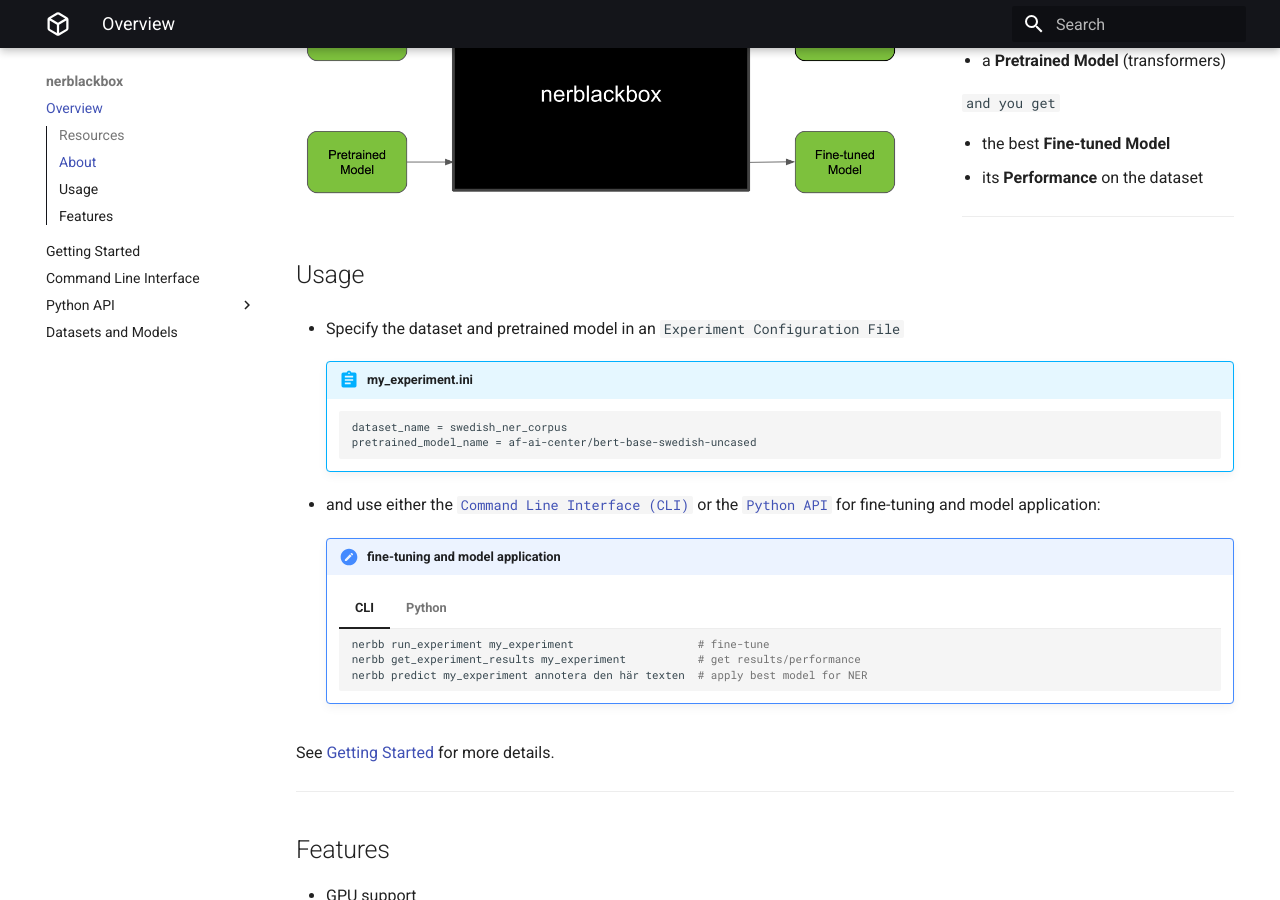
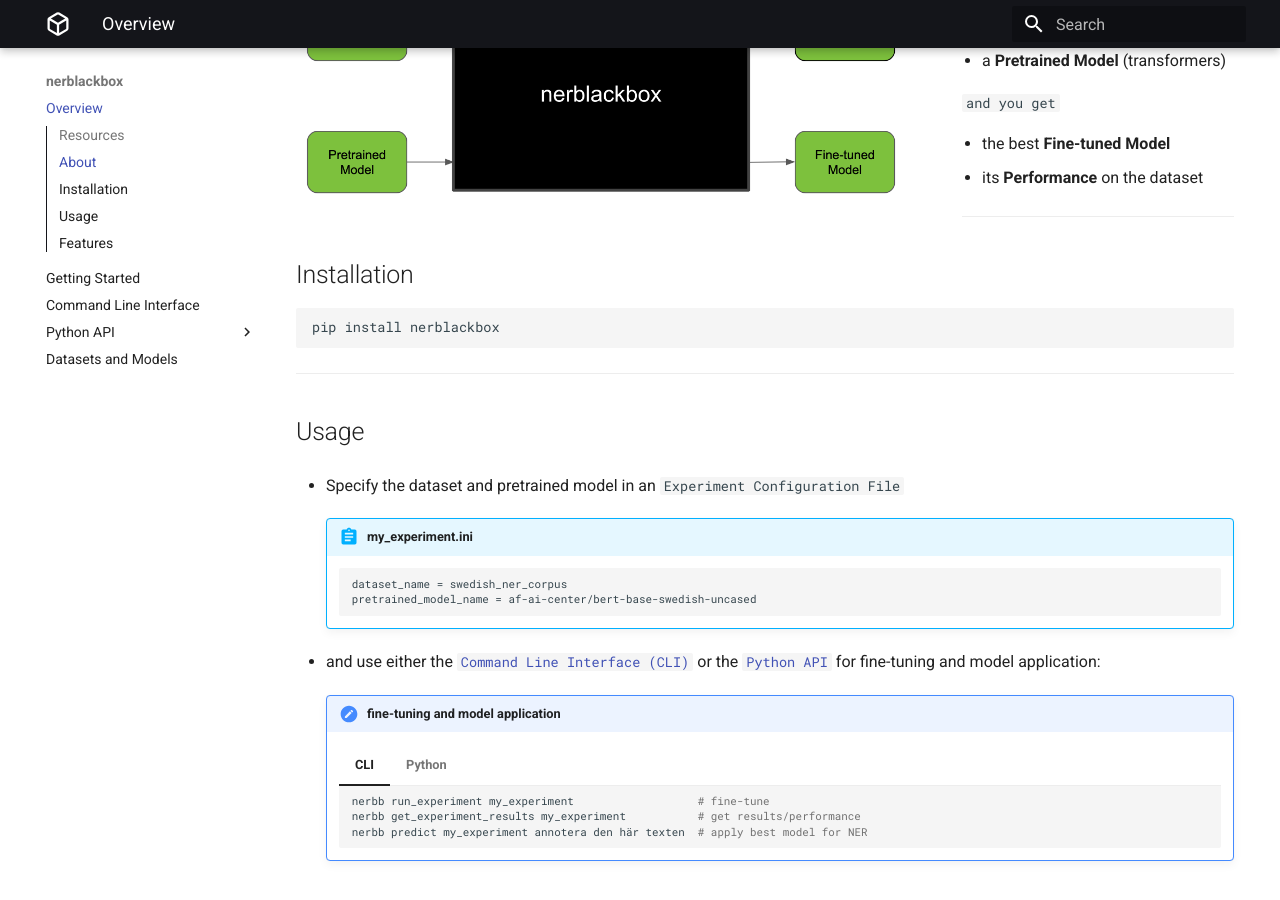
Before and after one commit to flxst/nerblackbox, an MkDocs documentation site: the page built from docs/docs/index.md, in a window 1280 px wide and 900 px high, scrolled down 751 px. Built offline with MkDocs 1.6.1 and Material for MkDocs 9.7.7, drawn with Linux system fonts in a browser that asks for light colours.

Commit message:
documentation: readd installation instructions

````diff
--- a/docs/docs/index.md
+++ b/docs/docs/index.md
@@ -34,6 +34,12 @@
 - the best **Fine-tuned Model**
 - its **Performance** on the dataset
 
+-----------
+## Installation
+
+``` bash
+pip install nerblackbox
+```
 
 -----------
 ## Usage
````
Also changed, not shown: README.rst.
